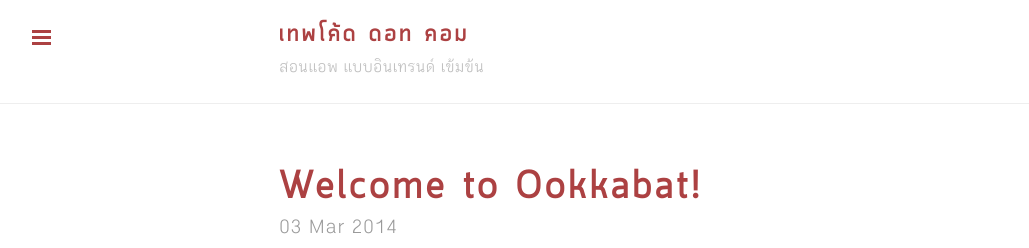
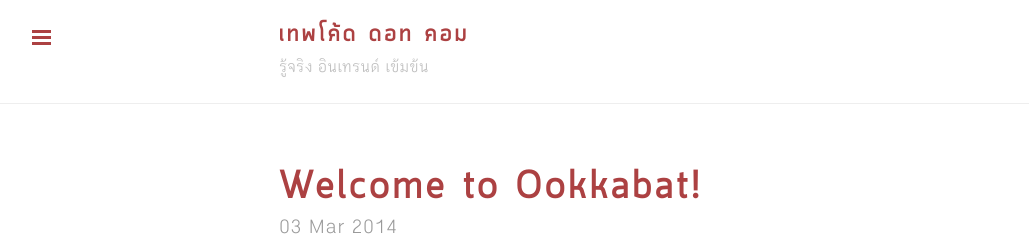
Before and after one commit to lnwKodeDotCom/lnwkodedotcom.github.io, a Jekyll site: the page built from index.html, in a window 1280 px wide. Shown: the top 248 px of the page, without its empty margins (1-1030 px from the left). Built offline with Jekyll 4.4.1, drawn with Linux system fonts in a browser that asks for light colours; Markdown is read by kramdown in place of the engine named in the settings; the list of posts is cut into pages by our own code.

```diff
--- a/_config.build.yml
+++ b/_config.build.yml
@@ -2,7 +2,7 @@
 # Overrides these options in _config.yml
 
 # Overrides the default URL, needed for your atom feed and sitemap
-url: ookkabat.github.io
+url: lnwkodedotcom.github.io
 
 # Hides your drafts and future posts
 future: false
--- a/_config.yml
+++ b/_config.yml
@@ -20,9 +20,9 @@
 # Title, decription, tagline and URL for your site
 # Can be used in your theme by calling 'site.title' and so on
 title: เทพโค้ด ดอท คอม
-description: "ความรู้จากประสบการณ์จริง เพื่อคนไทยทำแอพ"
-tagline: "สอนแอพ แบบอินเทรนด์ เข้มข้น"
-url: https://ookkabat.github.io/
+tagline: "รู้จริง อินเทรนด์ เข้มข้น"
+description: "บล็อกความรู้จากประสบการณ์จริง"
+url: https://lnwkodedotcom.github.io/
 
 # Used so Jekyll outputs the site correctly so Gulp can do what it wants
 #source: root directory
```
